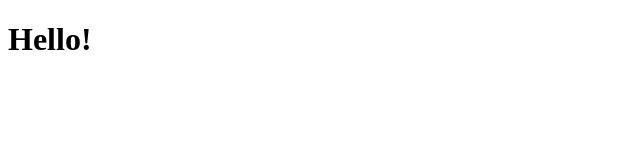
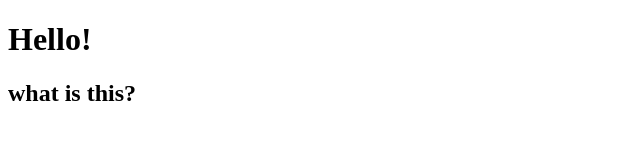
Before and after one commit to todayist88/github_test, a plain HTML site: page index.html in a window 1280 px wide. Shown: the whole page, without its empty margins (0-640 px from the left). Drawn offline with Linux system fonts and the light colour scheme.

Commit message:
Update index.html

```diff
--- a/index.html
+++ b/index.html
@@ -8,5 +8,6 @@
   </head>
   <body>
     <h1>Hello!</h1>
+    <h2>what is this?</h2>
   </body>
 </html>
```
